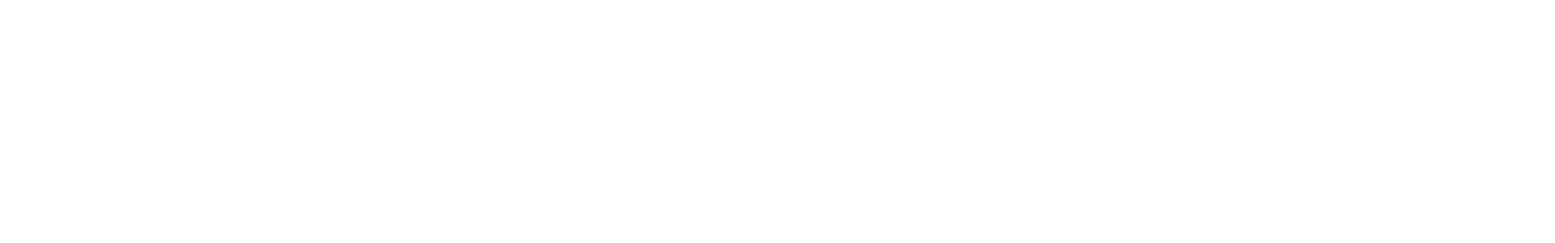
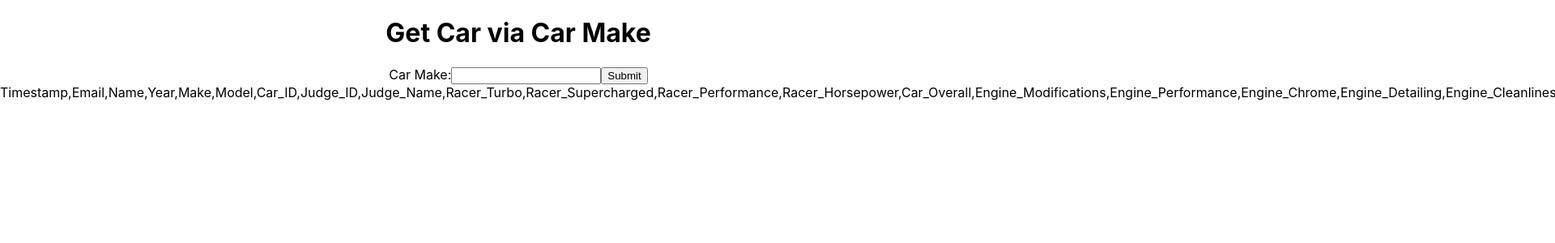
Before and after one commit to sgafurov/cisc-3140-course, a React (Create React App) app in the folder lab4/lab4-app/: page /car-make in a window 1280 px wide. Before the commit this address had no page. Shown: the top 300 px of the page at 81% size, 1920 px wide, since content can reach past the window. Built offline with nearby package versions, Linux system fonts and the light colour scheme.

Commit message:
Update lab4 readme

```diff
--- a/lab4/lab4-app/src/App.js
+++ b/lab4/lab4-app/src/App.js
@@ -3,6 +3,7 @@
 import AllCars from './components/AllCars';
 import { BrowserRouter as Router, Routes, Route } from 'react-router-dom';
 import CarID from './components/CarID';
+import CarMake from './components/CarMake'
 
 function App() {
   return (
@@ -12,6 +13,7 @@
           <Route exact path="/" element={<Home />} />
           <Route exact path="/all-cars" element={<AllCars />} />
           <Route exact path="/car-id" element={<CarID />} />
+          <Route exact path="/car-make" element={<CarMake />} />
         </Routes>
       </Router>
     </div>
--- /dev/null
+++ b/lab4/lab4-app/src/components/CarMake.js
@@ -0,0 +1,53 @@
+import React, { useEffect, useState } from 'react'
+import axios from 'axios'
+import { useNavigate } from 'react-router-dom'
+
+export default function CarMake(props) {
+    const [cars, setCars] = useState([])
+    const [make, setMake] = useState()
+
+    // useEffect(() => {
+    //     fetchData()
+    // }, [])
+
+    const fetchData = async (e) => {
+        try {
+            e.preventDefault()
+            const result = await fetch(`http://localhost:8080/api/cars/make/${make}`)
+            const resultObj = await result.json()
+            const resultObjData = resultObj.data
+            setCars(resultObjData)
+            console.log('cars = ', cars)
+            console.log('cars[0] = ', cars[0])
+            // navigate('/allCarsData')
+        } catch (err) {
+            console.log(err.message)
+        }
+    }
+
+    return (
+        <>
+            <h1>Get Car via Car Make</h1>
+
+            <form onSubmit={(e) => fetchData(e)}>
+                <label>
+                    Car Make:
+                    <input onChange={(e) => setMake(e.target.value)}/>
+                </label>
+                <input type="submit" value="Submit" />
+            </form>
+
+            <tr>Timestamp,Email,Name,Year,Make,Model,Car_ID,Judge_ID,Judge_Name,Racer_Turbo,Racer_Supercharged,Racer_Performance,Racer_Horsepower,Car_Overall,Engine_Modifications,Engine_Performance,Engine_Chrome,Engine_Detailing,Engine_Cleanliness,Body_Frame_Undercarriage,Body_Frame_Suspension,Body_Frame_Chrome,Body_Frame_Detailing,Body_Frame_Cleanliness,Mods_Paint,Mods_Body,Mods_Wrap,Mods_Rims,Mods_Interior,Mods_Other,Mods_ICE,Mods_Aftermarket,Mods_WIP,Mods_Overall</tr>
+            {cars.map((car, index) => {
+                return (
+                    <>
+                        <tr>
+                            <tr>{cars[index].Timestamp}, {cars[index].Email}, {cars[index].Name}, {cars[index].Year}, {cars[index].Make}, {cars[index].Model}, {cars[index].Car_ID}, {cars[index].Judge_ID}, {cars[index].Judge_Name}, {cars[index].Racer_Turbo}, {cars[index].Racer_Supercharged}, {cars[index].Racer_Performance}, {cars[index].Racer_Horsepower}, {cars[index].Car_Overall}, {cars[index].Engine_Modifications}, {cars[index].Engine_Performance}, {cars[index].Engine_Chrome}, {cars[index].Engine_Detailing}, {cars[index].Engine_Cleanliness}, {cars[index].Body_Frame_Undercarriage}, {cars[index].Body_Frame_Suspension}, {cars[index].Body_Frame_Chrome}, {cars[index].Body_Frame_Detailing}, {cars[index].Body_Frame_Cleanliness}, {cars[index].Mods_Paint}, {cars[index].Mods_Body}, {cars[index].Mods_Wrap}, {cars[index].Mods_Rims}, {cars[index].Mods_Interior}, {cars[index].Mods_Other}, {cars[index].Mods_ICE}, {cars[index].Mods_Aftermarket}, {cars[index].Mods_WIP}, {cars[index].Mods_Overall}</tr>
+                        </tr>
+                    </>
+                );
+            })}
+
+        </>
+    )
+}
--- a/lab4/lab4-app/src/components/Home.js
+++ b/lab4/lab4-app/src/components/Home.js
@@ -1,16 +1,20 @@
 import React, { useEffect, useState } from 'react'
-import axios from 'axios'
 import { useNavigate } from 'react-router-dom'
 
 export default function Home() {
     let navigate = useNavigate()
-    const [cars, setCars] = useState(null)
+    // const [cars, setCars] = useState(null)
 
     const navigateAllCars = () => {
         navigate('/all-cars')
     }
+
     const navigateCarID = () => {
         navigate('/car-id')
+    }
+
+    const navigateCarMake = () => {
+        navigate('/car-make')
     }
 
     return (
@@ -18,6 +22,9 @@
         <h1>Welcome to the Cars Database</h1>
         <button onClick={navigateAllCars}>Get all cars data</button>
         <button onClick={navigateCarID}>Get cars via car id</button>
+        <button onClick={navigateCarMake}>Get cars via car make</button>
+        <h1>add a way to insert and update</h1>
+        <h1>look up how to organize it into a table format</h1>
         </>
     )
 }
```
Also changed, not shown: lab4/lab4-app/src/components/HomeButton.js (added, +12 -0 lines), 2 other files (tests, documents, lock files or other folders).
